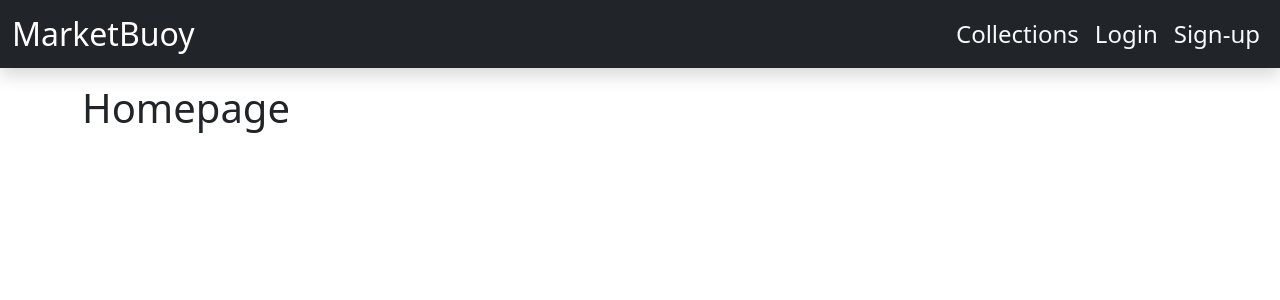
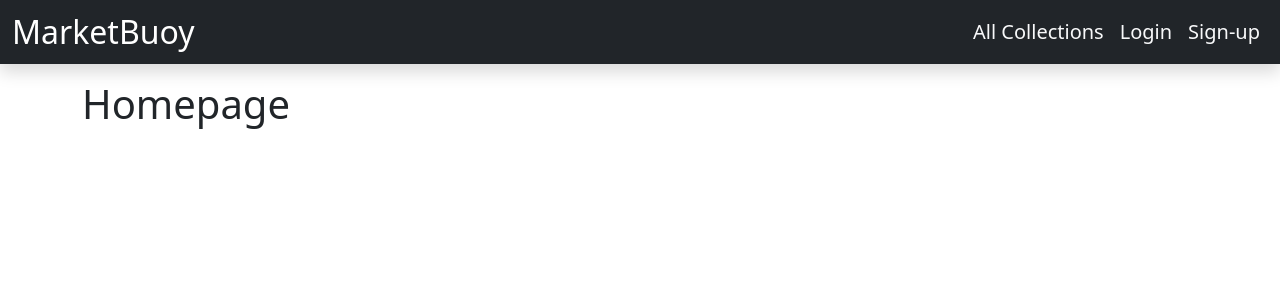
Before and after one commit to MarcACard/marketbuoy, a Flask app: page / in a window 1280 px wide. Shown: the top 300 px of the page. Run offline with Flask 2, Linux system fonts and the light colour scheme; some libraries are stand-ins or nearby versions.

Commit message:
add boostrap & custom script to base

```diff
--- a/application/static/chart-scripts.js
+++ /dev/null
@@ -1 +0,0 @@
-console.log("Hello World.")
--- /dev/null
+++ b/application/static/scripts.js
@@ -0,0 +1,6 @@
+console.log("Hello World.")
+
+var tooltipTriggerList = [].slice.call(document.querySelectorAll('[data-bs-toggle="tooltip"]'))
+var tooltipList = tooltipTriggerList.map(function (tooltipTriggerEl) {
+    return new bootstrap.Tooltip(tooltipTriggerEl)
+})
--- a/application/templates/base.html.j2
+++ b/application/templates/base.html.j2
@@ -7,6 +7,7 @@
     <title>MarketBuoy{% block title %}{% endblock %}</title>
     <!-- Bootstrap -->
     <link href="https://cdn.jsdelivr.net/npm/bootstrap@5.1.3/dist/css/bootstrap.min.css" rel="stylesheet" integrity="sha384-1BmE4kWBq78iYhFldvKuhfTAU6auU8tT94WrHftjDbrCEXSU1oBoqyl2QvZ6jIW3" crossorigin="anonymous">
+    <link rel="stylesheet" href="https://cdn.jsdelivr.net/npm/bootstrap-icons@1.7.1/font/bootstrap-icons.css">
 </head>
 <body>
 <!-- NAVBAR -->
@@ -17,13 +18,13 @@
             <a class="navbar-brand fs-2" href="/">MarketBuoy</a>
         </div>
         <div class="collapse  navbar-collapse d-flex justify-content-end">
-            <ul class="navbar-nav fs-4">
+            <ul class="navbar-nav fs-5">
                 {% if current_user.is_authenticated %}
                 <li class="nav-item"><a class="nav-link text-light" href="/u/{{ current_user.username }}">Home</a></li>
-                <li class="nav-item"><a class="nav-link text-light" href="/collections">Collections</a></li>
+                <li class="nav-item"><a class="nav-link text-light" href="/collections">All Collections</a></li>
                 <li class="nav-item"><a class="nav-link text-light" href="/auth/logout">Logout</a></li>
                 {% else %}
-                <li class="nav-item"><a class="nav-link text-light" href="/collections">Collections</a></li>
+                <li class="nav-item"><a class="nav-link text-light" href="/collections">All Collections</a></li>
                 <li class="nav-item"><a class="nav-link text-light" href="/auth/login">Login</a></li>
                 <li class="nav-item"><a class="nav-link text-light" href="/auth/signup">Sign-up</a></li>
                 {% endif %}
@@ -40,7 +41,7 @@
             {% if category == "error"%}
                 <div class="alert alert-danger text-center">{{ message }}</div>
             {% else %}
-                <div class="alert alert-primary text-center">{{ message }}}</div>
+                <div class="alert alert-primary text-center">{{ message }}</div>
             {% endif %}
         {% endfor %}
     {% endif %}
@@ -53,6 +54,9 @@
 </div>
 <!-- Charts.js & Related Scripts -->
 <script src="https://cdn.jsdelivr.net/npm/chart.js"></script>
-<script src="/static/chart-scripts.js"></script>
+<!-- Bootstrap Js -->
+<script src="https://cdn.jsdelivr.net/npm/bootstrap@5.1.3/dist/js/bootstrap.bundle.min.js" integrity="sha384-ka7Sk0Gln4gmtz2MlQnikT1wXgYsOg+OMhuP+IlRH9sENBO0LRn5q+8nbTov4+1p" crossorigin="anonymous"></script>
+<script src="/static/scripts.js"></script>
+
 </body>
 </html>
```
